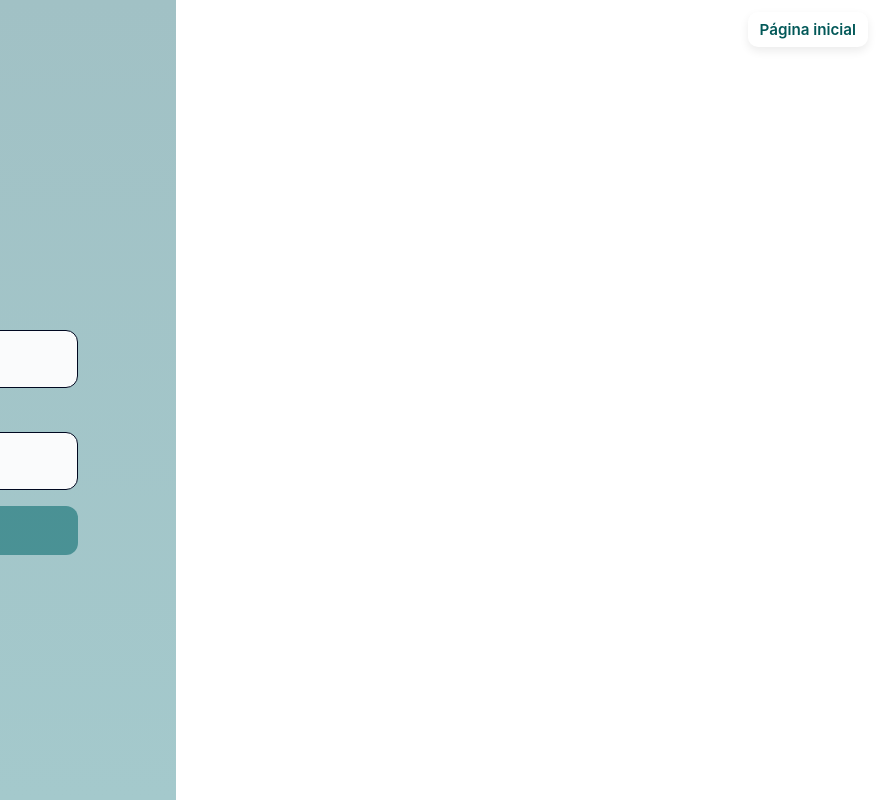
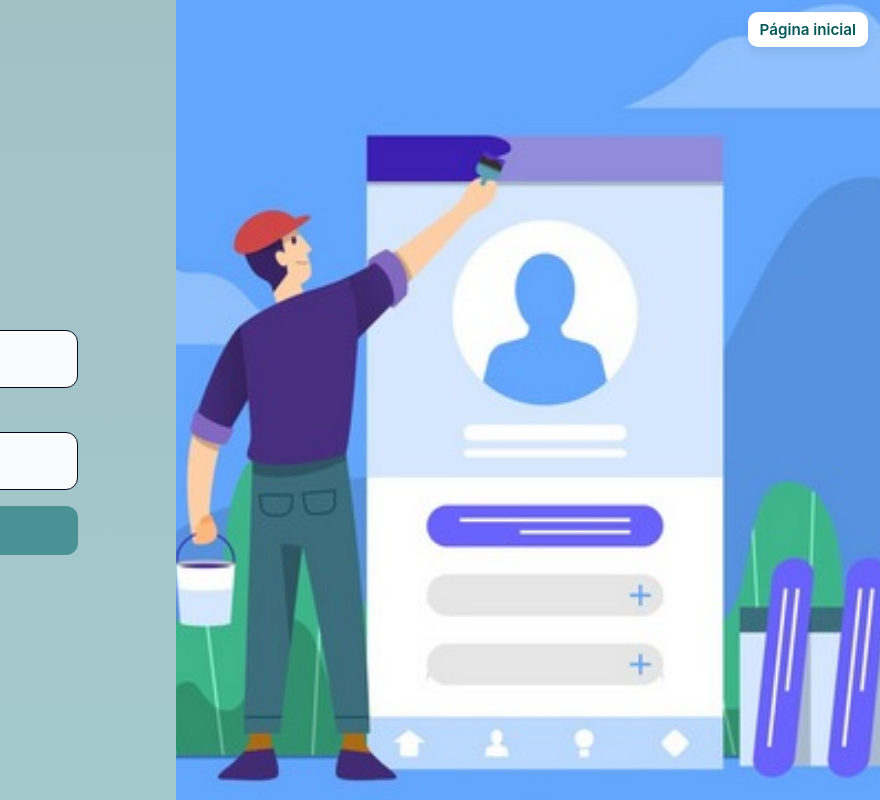
Before and after one commit to V2-GreaterMachine/Trabalho-Sallum, a plain HTML site: page Codigo/signup-page/signup.html in a window 1280 px wide. Shown: the full height of the page, 400-1280 px from the left. Drawn offline with Linux system fonts and the light colour scheme.

Commit message:
Add files via upload

```diff
--- a/Codigo/signup-page/login-page/login.css
+++ b/Codigo/signup-page/login-page/login.css
@@ -169,7 +169,8 @@ body {
 .right {
     width: 55%;
     height: 100vh;
-    background-image: url(image.png);
+    /* use project wallpaper for account pages */
+    background-image: url("../../imagens/account-page-wallpaper.jpg");
     background-size: cover;
     background-position: center;
 }
--- a/Codigo/signup-page/signup.css
+++ b/Codigo/signup-page/signup.css
@@ -28,7 +28,8 @@ body {
 .right {
     width: 55%;
     height: 100vh;
-    background-image: url(../image.png);
+    /* use project wallpaper for account pages */
+    background-image: url("../imagens/account-page-wallpaper.jpg");
     background-size: cover;
     background-position: center;
 }
```
Also changed, not shown: Codigo/imagens/account-page-wallpaper.jpg (added).
